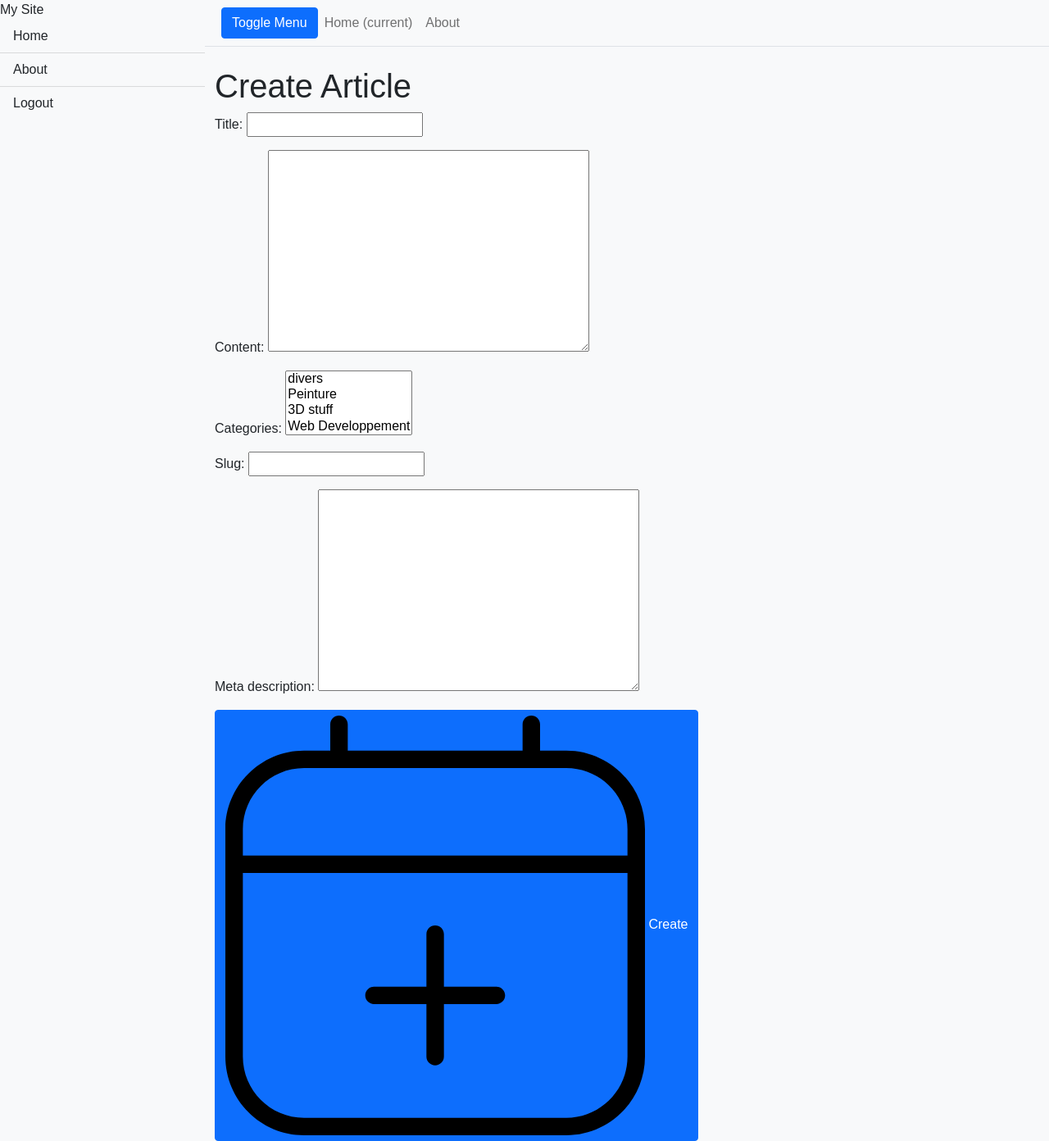
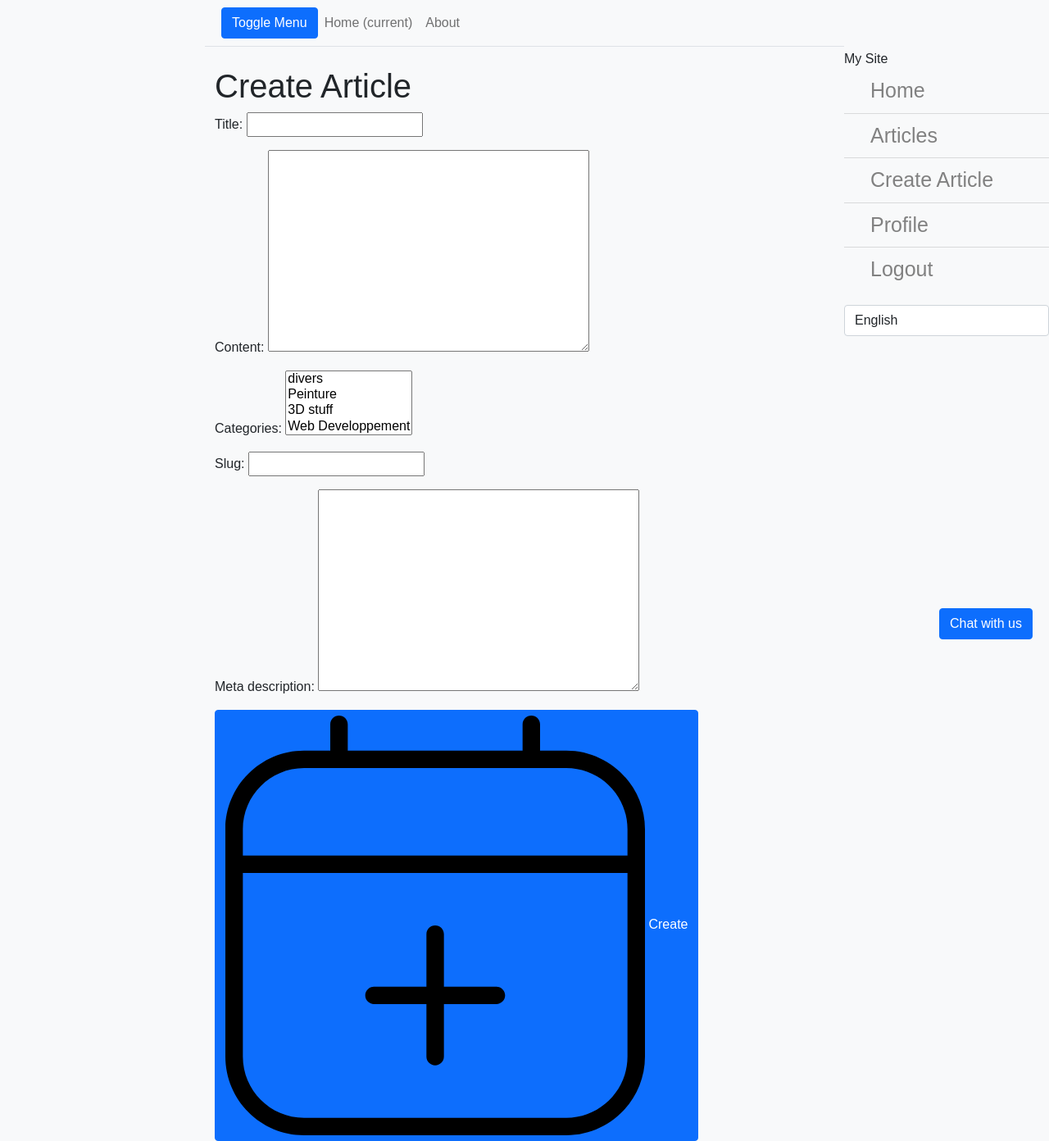
Before and after one commit to LucasTymen/multilang_site, a Django app: page /article/new/ in a window 1280 px wide. Shown: the whole page at 82% size. Run offline with Django 4.2, Linux system fonts and the light colour scheme; a user stored in the database is signed in; data comes from the database, SQL or seed files in the repository; some libraries are stand-ins or nearby versions.

Commit message:
new navigation system - left navbar with chatbot and translation - some links to add

```diff
--- a/main/templates/main/base.html
+++ b/main/templates/main/base.html
@@ -1,4 +1,4 @@
-{% load static %}
+{% load static i18n %}
 <!DOCTYPE html>
 <html lang="en">
 <head>
@@ -7,6 +7,7 @@
     <title>{% block title %}My Site{% endblock %}</title>
     <link rel="stylesheet" href="https://stackpath.bootstrapcdn.com/bootstrap/5.1.0/css/bootstrap.min.css">
     <link rel="stylesheet" href="{% static 'css/style.css' %}">
+    <link rel="stylesheet" href="{% static 'css/chatbot.css' %}">
     {% block extra_css %}{% endblock %}
 </head>
 <body>
@@ -15,14 +16,31 @@
         <div class="bg-light border-right sidebar" id="sidebar-wrapper">
             <div class="sidebar-heading">My Site </div>
             <div class="list-group list-group-flush">
-                <a href="/" class="list-group-item list-group-item-action bg-light">Home</a>
-                <a href="/about/" class="list-group-item list-group-item-action bg-light">About</a>
+                <a href="/" class="list-group-item list-group-item-action bg-light">{% trans "Home" %}</a>
+                <a href="{% url 'article_list' %}" class="list-group-item list-group-item-action bg-light">{% trans "Articles" %}</a>
+                <a href="{% url 'article_create' %}" class="list-group-item list-group-item-action bg-light">{% trans "Create Article" %}</a>
                 {% if user.is_authenticated %}
-                <a href="/accounts/logout/" class="list-group-item list-group-item-action bg-light">Logout</a>
+                <a href="{% url 'profile' %}" class="list-group-item list-group-item-action bg-light">{% trans "Profile" %}</a>
+                <a href="{% url 'logout' %}" class="list-group-item list-group-item-action bg-light">{% trans "Logout" %}</a>
                 {% else %}
-                <a href="/accounts/login/" class="list-group-item list-group-item-action bg-light">Login</a>
-                <a href="/accounts/signup/" class="list-group-item list-group-item-action bg-light">Signup</a>
+                <a href="{% url 'login' %}" class="list-group-item list-group-item-action bg-light">{% trans "Login" %}</a>
+                <a href="{% url 'register' %}" class="list-group-item list-group-item-action bg-light">{% trans "Signup" %}</a>
                 {% endif %}
+            </div>
+            <!-- Language selection -->
+            <div class="list-group list-group-flush mt-3">
+                <form action="{% url 'set_language' %}" method="post">{% csrf_token %}
+                    <input name="next" type="hidden" value="{{ redirect_to }}">
+                    <select name="language" onchange="this.form.submit()" class="form-control">
+                        {% get_current_language as LANGUAGE_CODE %}
+                        {% get_available_languages as LANGUAGES %}
+                        {% for lang in LANGUAGES %}
+                        <option value="{{ lang.0 }}" {% if lang.0 == LANGUAGE_CODE %}selected{% endif %}>
+                            {{ lang.1 }}
+                        </option>
+                        {% endfor %}
+                    </select>
+                </form>
             </div>
         </div>
         <!-- /#sidebar-wrapper -->
@@ -34,10 +52,10 @@
                 <div class="collapse navbar-collapse" id="navbarSupportedContent">
                     <ul class="navbar-nav ml-auto mt-2 mt-lg-0">
                         <li class="nav-item active">
-                            <a class="nav-link" href="/">Home <span class="sr-only">(current)</span></a>
+                            <a class="nav-link" href="/">{% trans "Home" %} <span class="sr-only">(current)</span></a>
                         </li>
                         <li class="nav-item">
-                            <a class="nav-link" href="/about/">About</a>
+                            <a class="nav-link" href="/about/">{% trans "About" %}</a>
                         </li>
                     </ul>
                 </div>
@@ -51,6 +69,19 @@
     </div>
     <!-- /#wrapper -->
 
+    <!-- Chatbot button -->
+    <button onclick="openChat()" style="position:fixed;bottom:20px;right:20px;z-index:1000;" class="btn btn-primary">{% trans "Chat with us" %}</button>
+
+    <!-- Chatbot sidebar -->
+    <div id="chatbotSidebar" class="sidebar">
+        <a href="javascript:void(0)" class="closebtn" onclick="closeChat()">&times;</a>
+        <form id="chat-form">
+            <input type="text" id="message" placeholder="{% trans 'Ask me anything...' %}" required>
+            <button type="submit" id="send-btn">{% trans "Send" %}</button>
+        </form>
+        <div id="chat-response"></div>
+    </div>
+
     <script src="https://code.jquery.com/jquery-3.6.0.min.js"></script>
     <script src="https://stackpath.bootstrapcdn.com/bootstrap/5.1.0/js/bootstrap.bundle.min.js"></script>
     <script>
@@ -58,6 +89,34 @@
             e.preventDefault();
             $("#wrapper").toggleClass("toggled");
         });
+
+        function openChat() {
+            document.getElementById("chatbotSidebar").style.width = "300px";
+        }
+
+        function closeChat() {
+            document.getElementById("chatbotSidebar").style.width = "0";
+        }
+
+        document.getElementById('chat-form').addEventListener('submit', function(e) {
+            e.preventDefault();
+            const message = document.getElementById('message').value;
+            fetch("{% url 'chatbot' %}", {
+                method: "POST",
+                headers: {
+                    "Content-Type": "application/json",
+                    "X-CSRFToken": document.querySelector('[name=csrfmiddlewaretoken]').value
+                },
+                body: JSON.stringify({ message: message })
+            })
+            .then(response => response.json())
+            .then(data => {
+                const chatResponse = document.getElementById('chat-response');
+                chatResponse.innerText = data.response;
+                chatResponse.style.display = 'block';
+                document.getElementById('message').value = '';
+            });
+        });
     </script>
     {% block extra_js %}{% endblock %}
 </body>
--- a/main/templates/main/delete_account.html
+++ b/main/templates/main/delete_account.html
@@ -3,6 +3,7 @@
 {% block title %}Delete Account{% endblock %}
 
 {% block content %}
+<div class="container mt-4">
     <h1>Delete Account</h1>
     <form method="post">
         {% csrf_token %}
@@ -10,4 +11,5 @@
             <img src="{% static 'main/media/calendrier-xmark.svg' %}" alt="Delete"> Confirm Deletion
         </button>
     </form>
+</div>
 {% endblock %}
--- a/main/templates/main/profile.html
+++ b/main/templates/main/profile.html
@@ -3,6 +3,7 @@
 {% block title %}Profile{% endblock %}
 
 {% block content %}
+<div class="container mt-4">
     <h1>Profile</h1>
     <form method="post" enctype="multipart/form-data">
         {% csrf_token %}
@@ -20,4 +21,5 @@
             <img src="{% static 'main/media/calendrier-xmark.svg' %}" alt="Delete"> Delete Account
         </button>
     </form>
+</div>
 {% endblock %}
--- a/main/urls.py
+++ b/main/urls.py
@@ -43,7 +43,4 @@
 
     # Route for the chatbot
     path('chatbot/', views.chatbot, name='chatbot'),
-
-    # Route for the search AI function (fake search is replaced with actual)
-    path('search/', views.search, name='search'),
 ]
--- a/main/views.py
+++ b/main/views.py
@@ -4,7 +4,6 @@
 from .models import Article, Comment, Category
 from .forms import ArticleForm, CommentForm, UserRegisterForm, UserUpdateForm, ProfileUpdateForm
 from django.utils.translation import gettext as _
-# for the chatbot
 import openai
 from django.conf import settings
 from django.http import JsonResponse
@@ -115,22 +114,24 @@
 # Chatbot view
 def chatbot(request):
     if request.method == "POST":
+        # Parse the JSON request body to get the user message
         user_message = json.loads(request.body).get("message")
+
+        # Set the OpenAI API key
         openai.api_key = settings.OPENAI_API_KEY
+
+        # Make a call to the OpenAI API to get the response
         response = openai.Completion.create(
             engine="davinci",
             prompt=user_message,
             max_tokens=150
         )
+
+        # Get the text from the API response
         response_text = response.choices[0].text.strip()
+
+        # Return the response as JSON
         return JsonResponse({"response": response_text})
+
+    # Render the chatbot HTML page
     return render(request, "main/chatbot.html")
-
-# Search view (assuming a fake search function similar to chatbot)
-def search(request):
-    if request.method == "POST":
-        query = json.loads(request.body).get("query")
-        # Simulate a search response for demonstration
-        response_text = f"Simulated search results for: {query}"
-        return JsonResponse({"response": response_text})
-    return render(request, "main/search.html")
--- a/static/css/style.css
+++ b/static/css/style.css
@@ -114,3 +114,69 @@
   font-size: 0.9rem; /* Set the font size */
   color: #555; /* Set the text color */
 }
+
+/* Styles for the sidebar (drawer) */
+.sidebar {
+  height: 100%;
+  width: 0;
+  position: fixed;
+  z-index: 1;
+  top: 0;
+  right: 0;
+  background-color: #111;
+  overflow-x: hidden;
+  transition: 0.5s;
+  padding-top: 60px;
+}
+
+.sidebar a {
+  padding: 8px 8px 8px 32px;
+  text-decoration: none;
+  font-size: 25px;
+  color: #818181;
+  display: block;
+  transition: 0.3s;
+}
+
+/* style for the catbot */
+.sidebar a:hover {
+  color: #f1f1f1;
+}
+
+.sidebar .closebtn {
+  position: absolute;
+  top: 0;
+  right: 25px;
+  font-size: 36px;
+  margin-left: 50px;
+}
+
+#chat-response {
+  margin-top: 20px;
+  padding: 10px;
+  border: 1px solid #ddd;
+  border-radius: 5px;
+  background-color: #f9f9f9;
+  color: #fff;
+}
+
+#chat-form {
+  margin: 20px;
+}
+
+#message {
+  width: 80%;
+  padding: 10px;
+  margin-right: 10px;
+  border-radius: 5px;
+  border: 1px solid #ddd;
+}
+
+#send-btn {
+  padding: 10px 20px;
+  border-radius: 5px;
+  border: 1px solid #ddd;
+  background-color: #4CAF50;
+  color: white;
+}
+/* end of style for the catbot */
```
Also changed, not shown: main/templates/main/chatbot.html (+30 -14 lines), main/templates/main/logout.html (+23 -12 lines), multilang_site/settings.py (+15 -0 lines).
